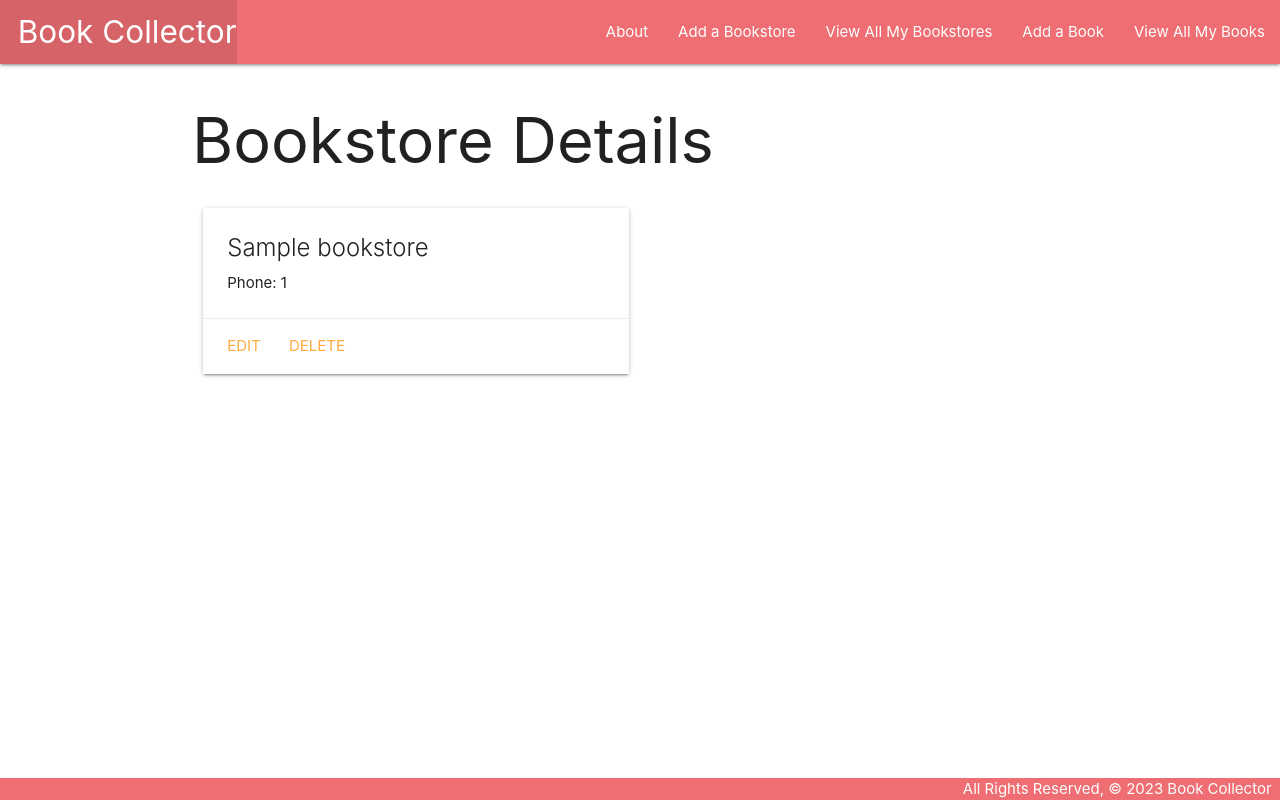
After one commit to mzsellem-GA/bookcollector, a Django app: page /bookstores/1/ in a window 1280 px wide. The commit adds this page. Run offline with Django 4.2, Linux system fonts and the light colour scheme; tables that the repository leaves empty hold one stand-in row (values such as "Sample post").

Commit message:
part 5 bookstore model and associated nav tabs

```diff
--- a/main_app/admin.py
+++ b/main_app/admin.py
@@ -1,7 +1,8 @@
 from django.contrib import admin
 
-from .models import Book, Chapter
+from .models import Book, Chapter, Bookstore
 
 # Register your models here.
 admin.site.register(Book)
 admin.site.register(Chapter)
+admin.site.register(Bookstore)
--- a/main_app/models.py
+++ b/main_app/models.py
@@ -8,11 +8,22 @@ TOOLONG = (
     ('NR', 'Not Really'),
 )
 
+class Bookstore(models.Model):
+  name = models.CharField(max_length=50)
+  phone = models.IntegerField()
+
+  def __str__(self):
+    return self.name
+
+  def get_absolute_url(self):
+    return reverse('bookstores_detail', kwargs={'pk': self.id})
+
 # Create your models here.
 class Book(models.Model):
     title = models.CharField(max_length=100)
     genre = models.CharField(max_length=100)
     published = models.IntegerField()
+    bookstores = models.ManyToManyField(Bookstore)
 
     def __str__(self):
         return f'{self.title} ({self.id})'
--- a/main_app/templates/base.html
+++ b/main_app/templates/base.html
@@ -20,6 +20,8 @@
         </ul>
         <ul class="right">
             <li><a href="{% url 'about' %}">About</a></li>
+            <li><a href="{% url 'bookstores_create' %}">Add a Bookstore</a></li>
+            <li><a href="{% url 'bookstores_index' %}">View All My Bookstores</a></li>
           <li><a href="{% url 'books_create' %}">Add a Book</a></li>
           <li><a href="{% url 'index' %}">View All My Books</a></li>
         </ul>
--- /dev/null
+++ b/main_app/templates/main_app/bookstore_detail.html
@@ -0,0 +1,20 @@
+{% extends 'base.html' %}
+{% block content %}
+
+<h1>Bookstore Details</h1>
+
+<div class="row">
+  <div class="col s6 col-offset-3">
+    <div class="card">
+      <div class="card-content">
+        <span class="card-title">{{ bookstore.name }}</span>
+        <p>Phone: {{ bookstore.phone }}</p>
+      </div>
+      <div class="card-action">
+        <a href="{% url 'bookstores_update' bookstore.id %}">Edit</a>
+        <a href="{% url 'bookstores_delete' bookstore.id %}">Delete</a>
+      </div>
+    </div>
+  </div>
+</div>
+{% endblock %}
--- a/main_app/urls.py
+++ b/main_app/urls.py
@@ -10,4 +10,10 @@ urlpatterns = [
     path('books/<int:pk>/update/', views.BookUpdate.as_view(), name='books_update'),
     path('books/<int:pk>/delete/', views.BookDelete.as_view(), name='books_delete'),
     path('books/<int:book_id>/add_chapter/', views.add_chapter, name='add_chapter'),
+
+    path('bookstores/', views.BookstoreList.as_view(), name='bookstores_index'),
+    path('bookstores/<int:pk>/', views.BookstoreDetail.as_view(), name='bookstores_detail'),
+    path('bookstores/create/', views.BookstoreCreate.as_view(), name='bookstores_create'),
+    path('bookstores/<int:pk>/update/', views.BookstoreUpdate.as_view(), name='bookstores_update'),
+    path('bookstores/<int:pk>/delete/', views.BookstoreDelete.as_view(), name='bookstores_delete'),
 ]
--- a/main_app/views.py
+++ b/main_app/views.py
@@ -1,7 +1,8 @@
 from django.shortcuts import render, redirect
 from django.views.generic.edit import CreateView, UpdateView, DeleteView
+from django.views.generic import ListView, DetailView
 
-from .models import Book
+from .models import Book, Bookstore
 from .forms import ChapterForm
 
 # Create your views here.
@@ -19,6 +20,7 @@ def books_index(request):
     })
 def books_detail(request, book_id):
     book = Book.objects.get(id=book_id)
+    id_list = book.bookstores.all().values_list('id')
     chapter_form = ChapterForm()
     return render(request, 'books/detail.html', {
         'book': book, 'chapter_form': chapter_form
@@ -47,3 +49,21 @@ def add_chapter(request, book_id):
     new_chapter.book_id = book_id
     new_chapter.save()
   return redirect('detail', book_id=book_id)
+
+class BookstoreList(ListView):
+  model = Bookstore
+
+class BookstoreDetail(DetailView):
+  model = Bookstore
+
+class BookstoreCreate(CreateView):
+  model = Bookstore
+  fields = '__all__'
+
+class BookstoreUpdate(UpdateView):
+  model = Bookstore
+  fields = ['name', 'phone']
+
+class BookstoreDelete(DeleteView):
+  model = Bookstore
+  success_url = '/bookstores'
```
Also changed, not shown: main_app/templates/main_app/bookstore_confirm_delete.html (added, +13 -0 lines), main_app/templates/main_app/bookstore_form.html (added, +19 -0 lines), main_app/templates/main_app/bookstore_list.html (added, +17 -0 lines), main_app/migrations/0010_bookstore_alter_chapter_options.py (added), main_app/migrations/0011_alter_bookstore_phone.py (added), main_app/migrations/0012_book_bookstore.py (added), main_app/migrations/0013_rename_bookstore_book_bookstores.py (added).
